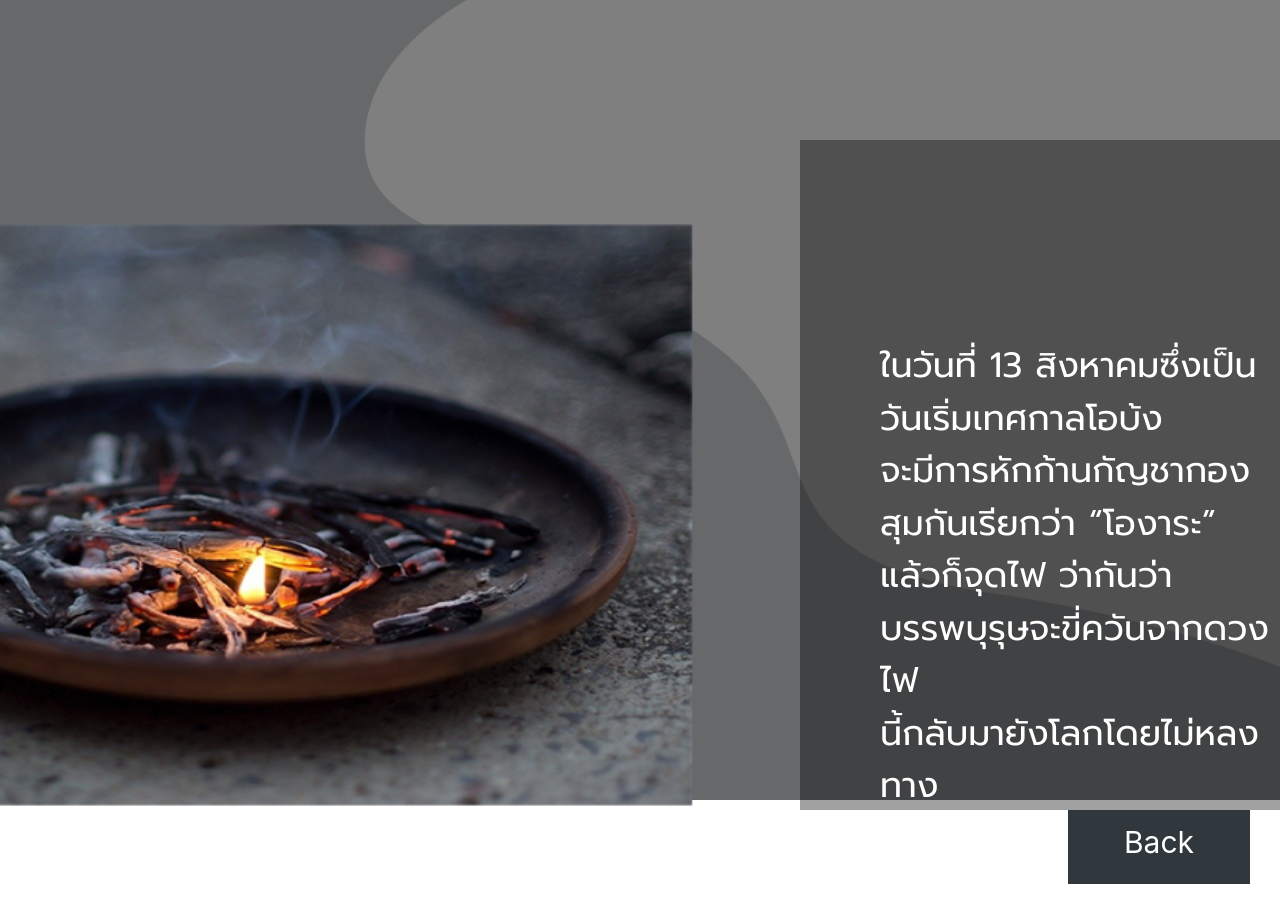
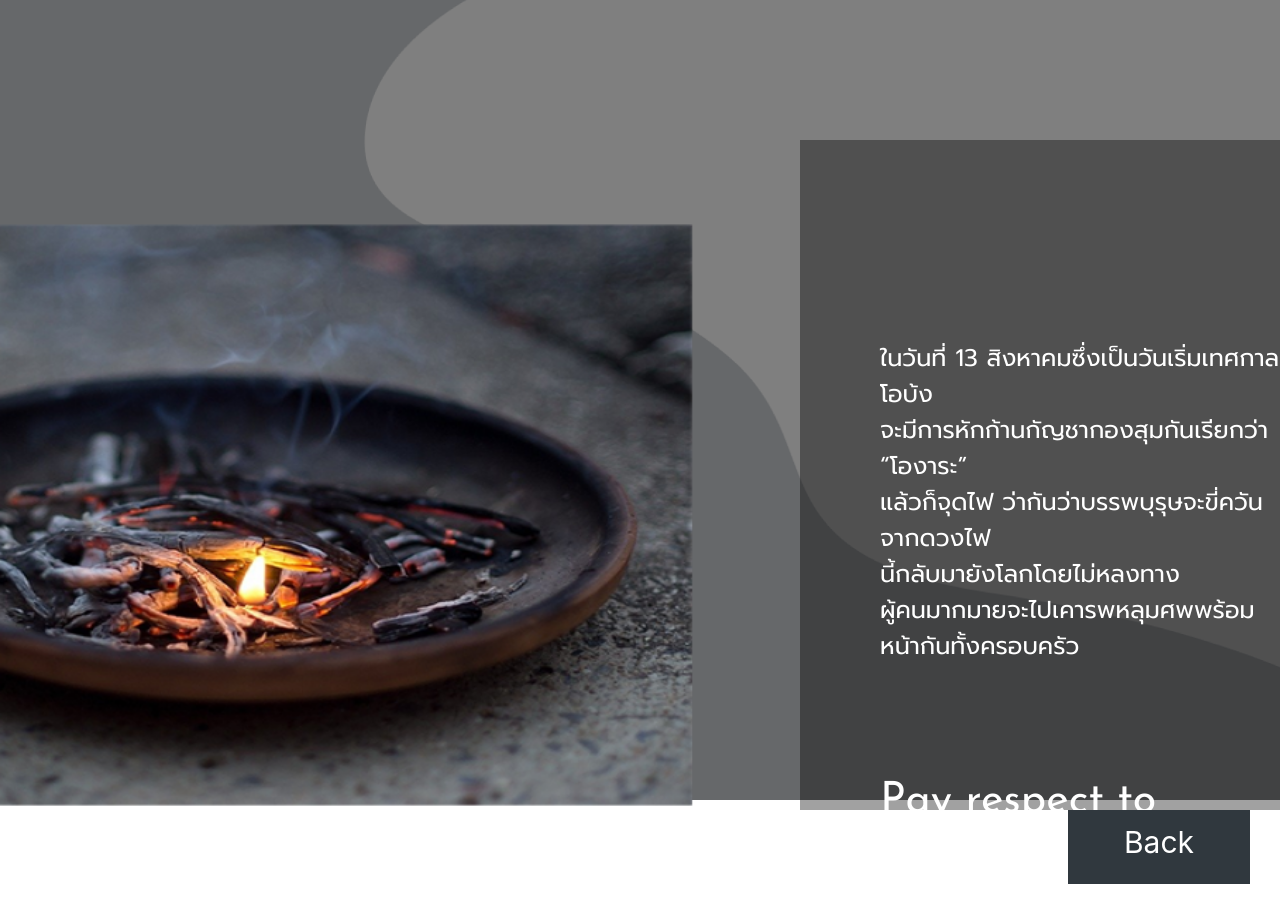
Before and after one commit to Hello-Dolphin/hellodolphin-webproject-3-ObonFestival, a React (Create React App) app: page /respect in a window 1280 px wide. Shown: the top 922 px of the page. Built offline with nearby package versions, Linux system fonts and the light colour scheme.

Commit message:
ปรับฟอนต์size sec8

```diff
--- a/src/components/Section8.js
+++ b/src/components/Section8.js
@@ -48,7 +48,7 @@ const Text = styled.p`
     font-family: prompt;
     font-style: normal;
     font-weight: normal;
-    font-size: 35px;
+    font-size: 24px;
     text-align: left;
     color: white;
 `;
```
